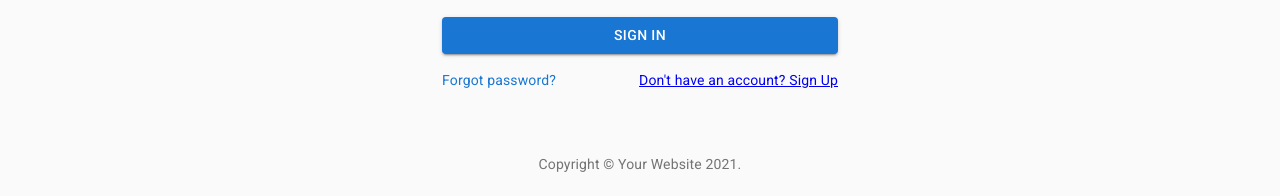
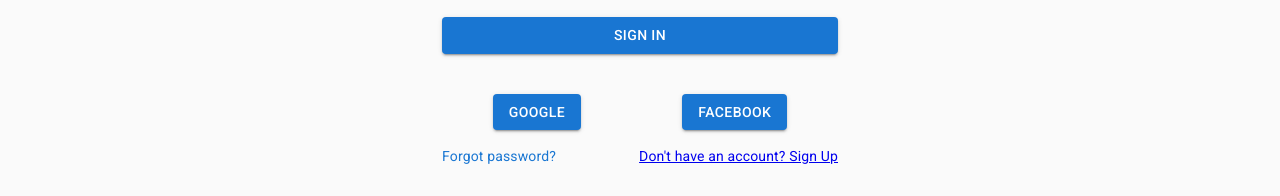
Before and after one commit to JuanCamiloM21/Crud-Products-React, a React (Create React App) app: page /signin in a window 1280 px wide. Shown: the part 417-613 px from the top of the page. Built offline with nearby package versions, Linux system fonts and the light colour scheme; no server answers.

Commit message:
Add auth with google and facebook

```diff
--- a/src/firebase.js
+++ b/src/firebase.js
@@ -14,6 +14,7 @@
 const db = fb.firestore();
 
 const auth = firebase.auth();
-// const provider = firebase.auth.GoogleAuthProvider();
+const providerGoogle = new firebase.auth.GoogleAuthProvider();
+const providerFacebook = new firebase.auth.FacebookAuthProvider();
 
-export { auth, db };
+export { auth, db, providerGoogle, providerFacebook };
--- a/src/pages/SignIn/SignIn.jsx
+++ b/src/pages/SignIn/SignIn.jsx
@@ -13,7 +13,7 @@
 import { makeStyles } from '@material-ui/core/styles';
 import Container from '@material-ui/core/Container';
 import { Link as RouterLink, useHistory } from 'react-router-dom';
-import { auth } from '../../firebase';
+import { auth, providerGoogle, providerFacebook } from '../../firebase';
 
 function Copyright() {
   return (
@@ -60,6 +60,22 @@
       .signInWithEmailAndPassword(email, password)
       .then((auth) => history.push('/'))
       .catch((err) => alert(err.message));
+  };
+
+  const signinGoogle = (e) => {
+    e.preventDefault();
+    auth
+      .signInWithPopup(providerGoogle)
+      .then((result) => history.push('/'))
+      .catch((err) => console.log(err.message));
+  };
+
+  const signinFacebook = (e) => {
+    e.preventDefault();
+    auth
+      .signInWithPopup(providerFacebook)
+      .then((result) => history.push('/'))
+      .catch((err) => console.log(err.message));
   };
 
   return (
@@ -113,6 +129,28 @@
           >
             Sign In
           </Button>
+
+          <Box display='flex' justifyContent='space-around'>
+            <Button
+              type='submit'
+              variant='contained'
+              color='primary'
+              className={classes.submit}
+              onClick={signinGoogle}
+            >
+              Google
+            </Button>
+            <Button
+              type='submit'
+              variant='contained'
+              color='primary'
+              className={classes.submit}
+              onClick={signinFacebook}
+            >
+              Facebook
+            </Button>
+          </Box>
+
           <Grid container>
             <Grid item xs>
               <Link href='#' variant='body2'>
```
